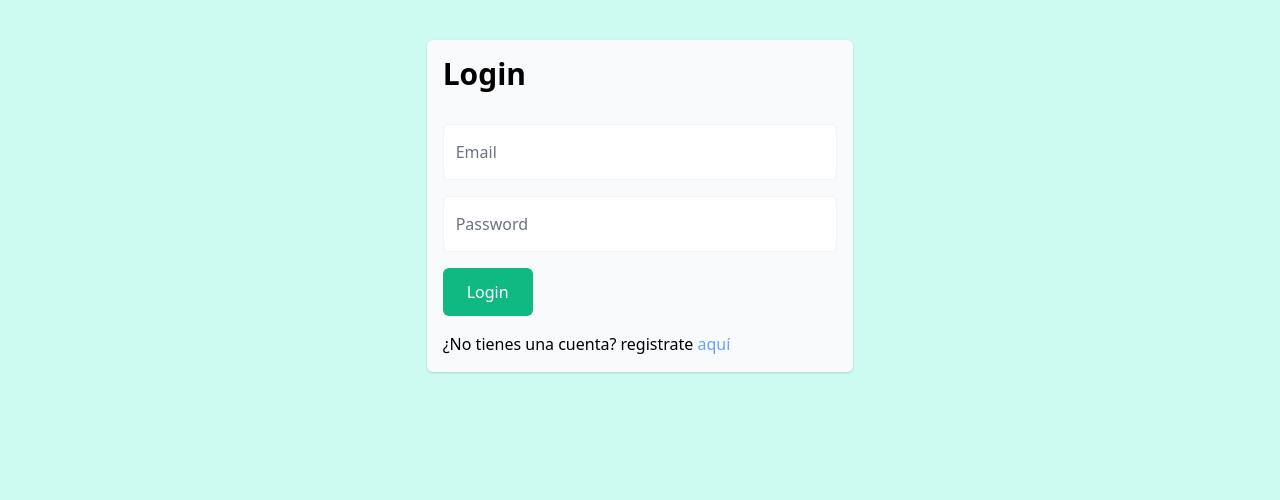
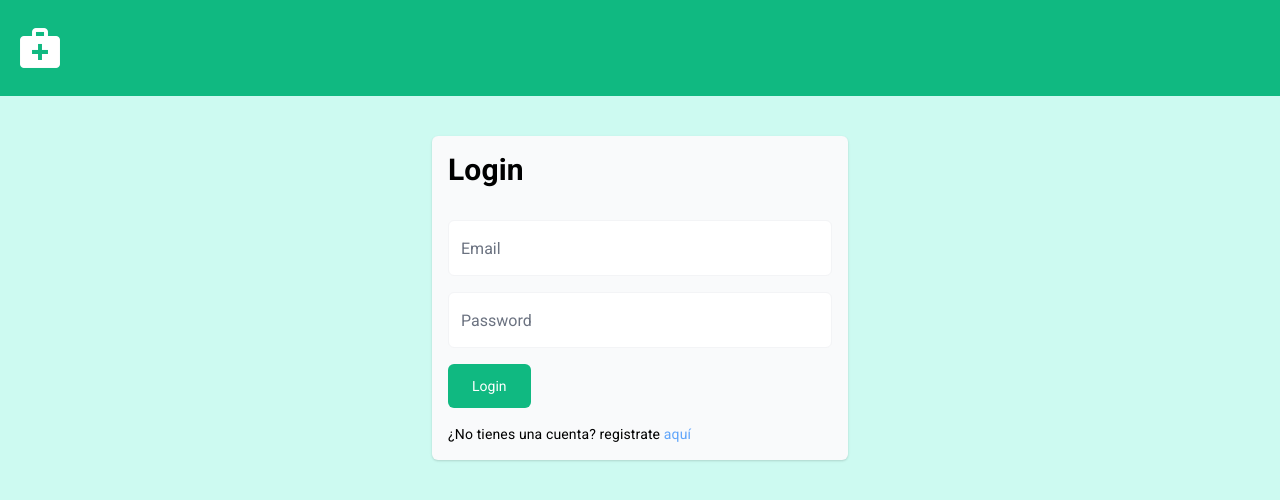
Before and after one commit to iamadeveloper-es/vue-login, a Vue app: page /login in a window 1280 px wide. Shown: the top 500 px of the page. Built offline with nearby package versions, Linux system fonts and the light colour scheme.

Commit message:
navbar funcionalidad y estilos completados

```diff
--- a/package.json
+++ b/package.json
@@ -15,6 +15,8 @@
     "js-cookie": "^3.0.0",
     "vue": "^2.6.11",
     "vue-axios": "^3.2.5",
+    "vue-click-outside": "^1.1.0",
+    "vue-material": "^1.0.0-beta-15",
     "vue-router": "^3.2.0",
     "vue-tailwind": "^2.4.2",
     "vuex": "^3.4.0"
--- a/public/index.html
+++ b/public/index.html
@@ -1,10 +1,12 @@
 <!DOCTYPE html>
-<html lang="">
+<html lang="es">
   <head>
+    <base href="/">
     <meta charset="utf-8">
     <meta http-equiv="X-UA-Compatible" content="IE=edge">
     <meta name="viewport" content="width=device-width,initial-scale=1.0">
     <link rel="icon" href="<%= BASE_URL %>favicon.ico">
+    <link rel="stylesheet" href="//fonts.googleapis.com/css?family=Roboto:400,500,700,400italic|Material+Icons">
     <title><%= htmlWebpackPlugin.options.title %></title>
   </head>
   <body>
--- a/src/App.vue
+++ b/src/App.vue
@@ -1,24 +1,31 @@
 <template>
   <div id="app">
+    <the-header></the-header>
     <main class="main">
-      <router-view/>
+      <router-view />
     </main>
   </div>
 </template>
 <script>
-import {mapActions} from 'vuex'
-export default{
-  methods:{
-    ...mapActions(['getAllUsers']),
+import { mapActions } from "vuex";
+import TheHeader from './components/TheHeader.vue';
+export default {
+  components:{
+    TheHeader
   },
-  created(){
-    this.getAllUsers()
-  }
-}
+  methods: {
+    ...mapActions(["getAllUsers"]),
+  },
+  created() {
+    this.getAllUsers();
+  },
+};
 </script>
 <style>
-body{
-  background-color: #CDFAF1;
-  font-family: ui-sans-serif, system-ui, -apple-system, BlinkMacSystemFont, "Segoe UI", Roboto, "Helvetica Neue", Arial, "Noto Sans", sans-serif, "Apple Color Emoji", "Segoe UI Emoji", "Segoe UI Symbol", "Noto Color Emoji"
+body {
+  background-color: #cdfaf1;
+  font-family: ui-sans-serif, system-ui, -apple-system, BlinkMacSystemFont,
+    "Segoe UI", Roboto, "Helvetica Neue", Arial, "Noto Sans", sans-serif,
+    "Apple Color Emoji", "Segoe UI Emoji", "Segoe UI Symbol", "Noto Color Emoji";
 }
 </style>
--- /dev/null
+++ b/src/components/NavBarComponent.vue
@@ -0,0 +1,74 @@
+<template>
+  <div
+    class="
+      navbar
+      container
+      mx-auto
+      flex
+      justify-between
+      items-center
+      text-white
+    "
+    v-click-outside="hideMenu"
+  >
+    <div class="logo cursor-pointer">
+        <md-icon class="md-size-2x">medical_services</md-icon>
+    </div>
+    <div class="user" v-if="isUserLogged">
+      <div
+        class="flex items-center cursor-pointer relative"
+        @click="toggleMenu()"
+      >
+        <md-icon class="md-size-2x text-white">account_circle</md-icon>
+        <span class="user email ml-2">{{ user.email }}</span>
+      </div>
+      <div class="sub-menu absolute bg-white shadow" v-if="isMenu">
+        <ul class="m-0 p-0 text-gray-500">
+          <li class="p-4 cursor-pointer hover:bg-gray-200"
+            @click="logOutUser()"
+          >
+            <md-icon class="md-size-1x">logout</md-icon>
+            <span class="ml-2">Cerrar Sesión</span>
+          </li>
+        </ul>
+      </div>
+    </div>
+  </div>
+</template>
+
+<script>
+import ClickOutside from "vue-click-outside";
+import { mapState, mapActions } from "vuex";
+export default {
+  data() {
+    return {
+      isMenu: false,
+    };
+  },
+  computed: {
+    ...mapState(["isUserLogged"]),
+    ...mapState(["user"]),
+  },
+  methods: {
+    ...mapActions(['logOut']),
+    toggleMenu() {
+      this.isMenu = !this.isMenu;
+    },
+    hideMenu() {
+      this.isMenu = false;
+    },
+    logOutUser(){
+        this.logOut()
+        if(!this.isUserLogged){
+            this.$router.push({path: '/login'})
+        }
+    }
+  },
+  directives: {
+    ClickOutside,
+  },
+};
+</script>
+
+<style scoped>
+</style>
--- /dev/null
+++ b/src/components/TheHeader.vue
@@ -0,0 +1,18 @@
+<template>
+  <div class="header bg-green-500 py-6">
+      <nav-bar-component></nav-bar-component>
+  </div>
+</template>
+
+<script>
+import NavBarComponent from './NavBarComponent.vue'
+export default {
+    components:{
+        NavBarComponent
+    }
+}
+</script>
+
+<style>
+
+</style>
--- a/src/main.js
+++ b/src/main.js
@@ -1,14 +1,16 @@
 import Vue from 'vue'
-//import VueTailwind from 'vue-tailwind'
 import App from './App.vue'
 import './index.css'
 import axios from 'axios'
 import VueAxios from 'vue-axios'
 import router from './router'
 import store from './store'
+import VueMaterial from 'vue-material'
+import 'vue-material/dist/vue-material.min.css'
 
 Vue.config.productionTip = false
 Vue.use(VueAxios, axios)
+Vue.use(VueMaterial)
 
 new Vue({
   router,
--- a/src/store/actions.js
+++ b/src/store/actions.js
@@ -17,4 +17,8 @@ export default {
     register({commit}, payload){
         commit('REGISTER', payload)
     },
+    logOut({commit}){
+        console.log('action')
+        commit('LOG_OUT')
+    }
 }
--- a/src/store/mutations.js
+++ b/src/store/mutations.js
@@ -38,4 +38,7 @@ export default {
             state.isUserRegistered = true
         }
     },
+    LOG_OUT(state){
+        Auth.deleteUserLogged(state)
+    }
 }
--- a/tailwind.config.js
+++ b/tailwind.config.js
@@ -5,7 +5,8 @@ module.exports = {
     extend: {},
     container: {
       center: true,
-    },
+      padding: '1rem',
+    }
   },
   variants: {
     extend: {},
```
Also changed, not shown: 1 other file (tests, documents, lock files or other folders).
